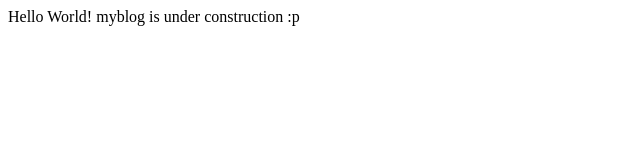
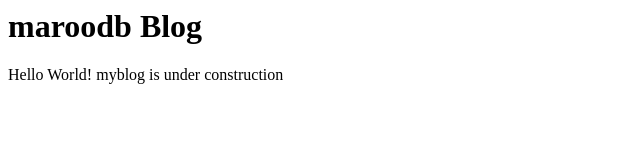
Before and after one commit to maroodb/maroodb.github.io, a plain HTML site: page index.html in a window 1280 px wide. Shown: the whole page, without its empty margins (0-640 px from the left). Drawn offline with Linux system fonts and the light colour scheme.

Commit message:
Update index.html

```diff
--- a/index.html
+++ b/index.html
@@ -1,4 +1,6 @@
 <html>
-
-  Hello World! myblog is under construction :p
+  <body>
+    <h1>maroodb Blog</h1>
+    <p>Hello World! myblog is under construction </p>
+  </body>
 </html>
```
